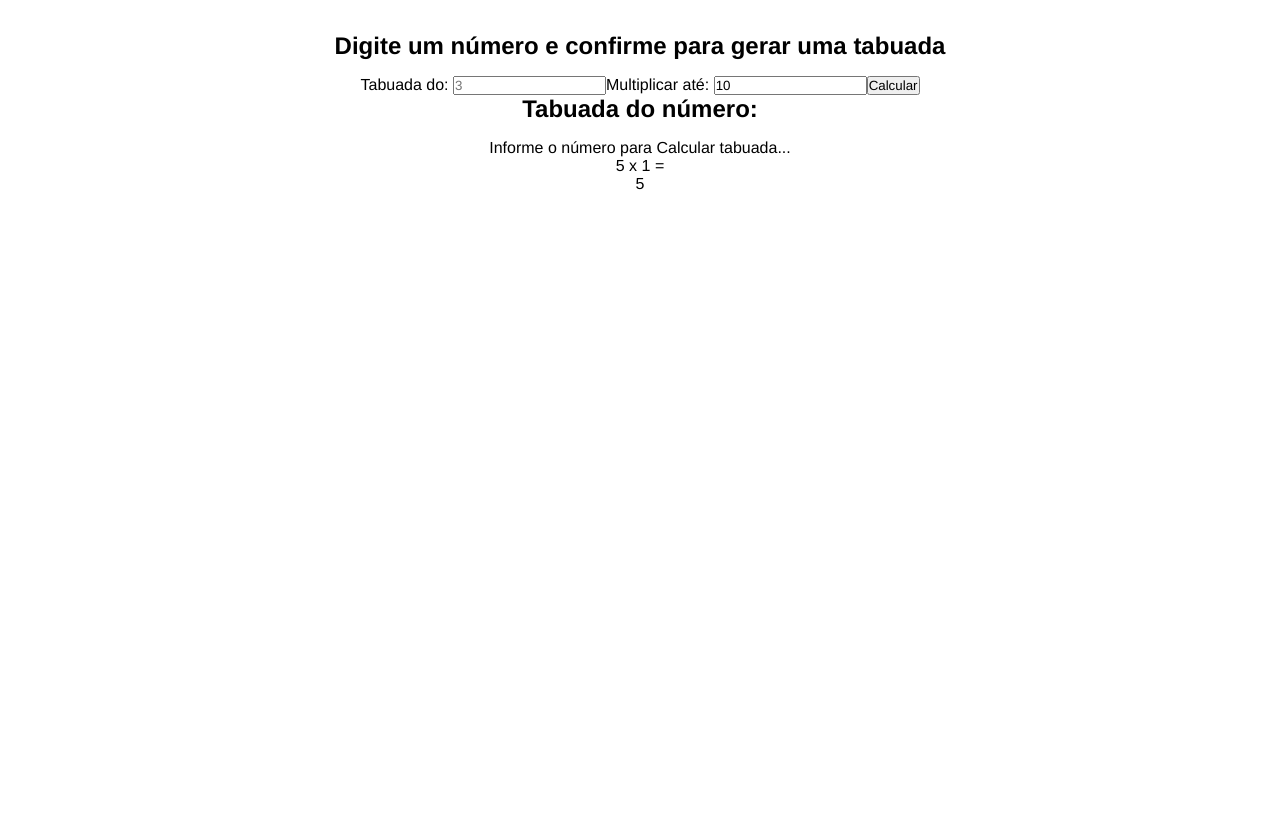
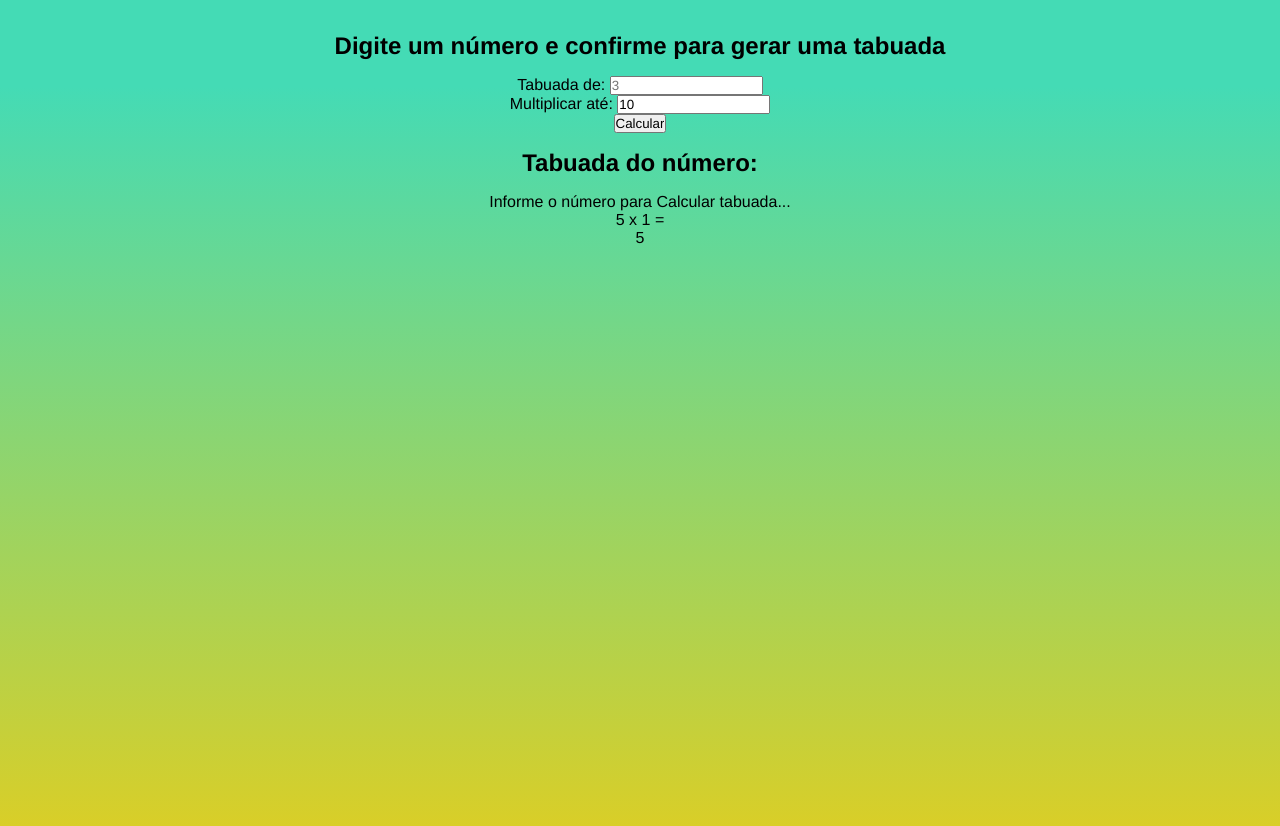
Before and after one commit to AbdenigoCoelho/Projeto-Tabuada, a plain HTML site: page index.html in a window 1280 px wide. Drawn offline with Linux system fonts and the light colour scheme.

Commit message:
Alteção

```diff
--- a/css/styles.css
+++ b/css/styles.css
@@ -8,16 +8,29 @@ body {
     text-align: center;
     padding: 2rem;
     min-height: 100vh;
-    background: linear-gradient(180deg, #44dbb5 10% #ddce24 98%);
+    background: linear-gradient(180deg, #44dbb5 10%, #ddce24 98%);
 }
 
 h2 {
     margin-bottom: 1rem;
 }
 
+#multiplication-form {
+    display: flex;
+    justify-content: center;
+    align-items: center;
+}
+
+h2 {
+    margin-bottom: 1rem;
+}
 
 #multiplication-form {
     display: flex;
     justify-content: center;
     align-items: center;
+    flex-wrap: wrap;
+    max-width: 300px;
+    margin: 1rem auto;
+
 }
--- a/index.html
+++ b/index.html
@@ -13,7 +13,7 @@
     <h2>Digite um número e confirme para gerar uma tabuada</h2>
     <form id="multiplication-form">
         <div class="form-control">
-            <label for="number">Tabuada do:</label>
+            <label for="number">Tabuada de:</label>
             <input type="number" name="number" id="number" placeholder="3" />
         </div>
         <div class="form-control">
```
